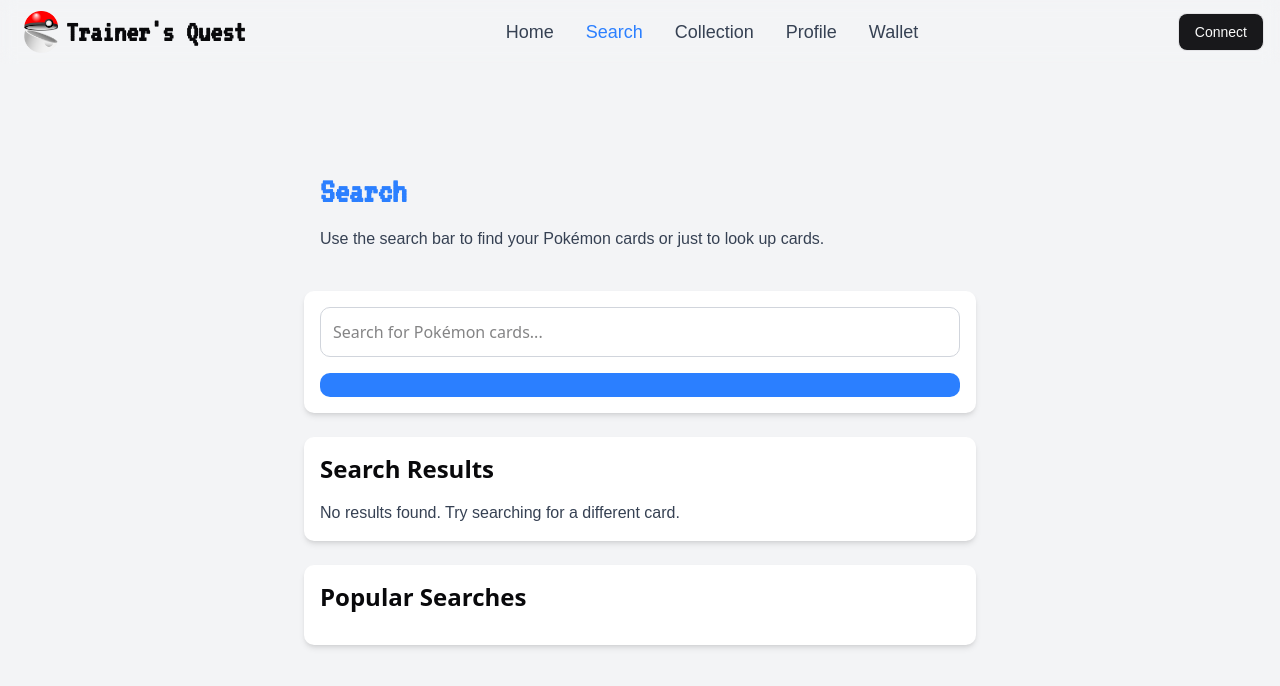
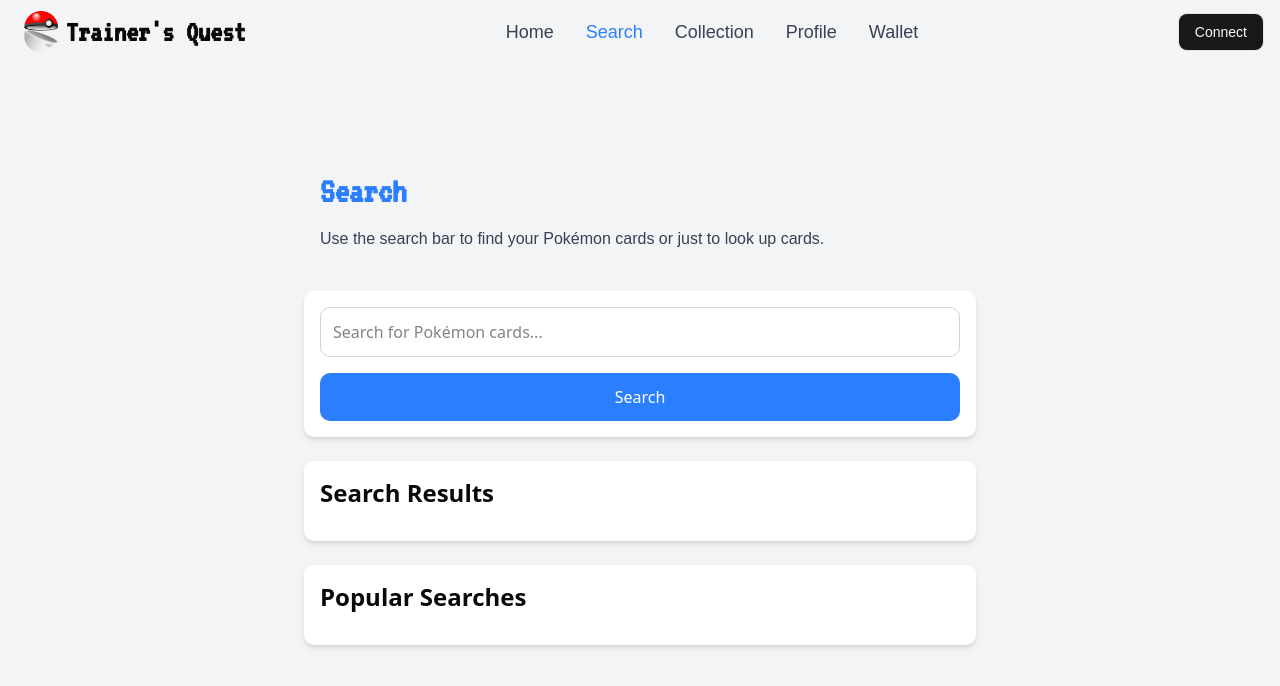
Before and after one commit to LukeZHar/trainers-quest, a Next.js app: page /search in a window 1280 px wide. Shown: the top 686 px of the page. Built offline with nearby package versions, Linux system fonts and the light colour scheme; a web font is replaced by a local one.

Commit message:
FeaT: added test search fucntion

```diff
--- a/src/app/search/page.tsx
+++ b/src/app/search/page.tsx
@@ -1,28 +1,69 @@
+"use client";
+
 import { Navbar } from "@/components/Navbar";
+import { useState } from "react";
 
 export default function SearchPage() {
+  const [searchQuery, setSearchQuery] = useState("");
+  const [searchResults, setSearchResults] = useState<string[]>([]);
+
+  const handleSearch = () => {
+    // implement search logic from pokemon tcg api
+    if (searchQuery.trim() === "") {
+      setSearchResults([]);
+      return;
+    }
+
+    setSearchResults([
+      // Mock search results for demonstration
+      "Pikachu",
+      "Charizard",
+      "Bulbasaur",
+      "Squirtle",
+    ]);
+  }
+
   return (
     <main className="flex flex-col items-center justify-center min-h-screen bg-gray-100">
       <Navbar />
       <section className="max-w-2xl w-full p-4">
         <h1 className="text-4xl font-bold mb-4">Search</h1>
         <p className="mb-6">
-          Use the search bar to find your Pokémon cards or just to look up cards.
+          Use the search bar to find your Pokémon cards or just to look up
+          cards.
         </p>
       </section>
       <section className="max-w-2xl w-full p-4 bg-white shadow-md rounded-lg">
         <input
           type="text"
+          value={searchQuery}
+          onChange={(e) => setSearchQuery(e.target.value)}
           placeholder="Search for Pokémon cards..."
           className="w-full p-3 border border-gray-300 rounded-lg focus:outline-none focus:ring-2 focus:ring-blue-500"
         />
-        <button className="mt-4 w-full bg-blue-500 text-white p-3 rounded-lg hover:bg-blue-600 transition-colors">
-          {/* Search  */}
+        <button
+          onClick={handleSearch}
+          className="mt-4 w-full bg-blue-500 text-white p-3 rounded-lg hover:bg-blue-600 transition-colors"
+        >
+          Search
         </button>
       </section>
       <section className="max-w-2xl w-full p-4 mt-6 bg-white shadow-md rounded-lg">
         <h2 className="text-2xl font-semibold mb-4">Search Results</h2>
-        <p className="text-gray-700">No results found. Try searching for a different card.</p>
+        {searchResults.length > 0 ? (
+          <p className="text-gray-700">
+            No results found. Try searching for a different card.
+          </p>
+        ) : (
+          <ul className="list-disc pl-5 text-gray-700">
+            {searchResults.map((result, index) => (
+              <li key={index} className="mb-2">
+                {result}
+              </li>
+            ))}
+          </ul>
+        )
+      }
         {/* Add search results here */}
       </section>
       <section className="max-w-2xl w-full p-4 mt-6 bg-white shadow-md rounded-lg">
```
